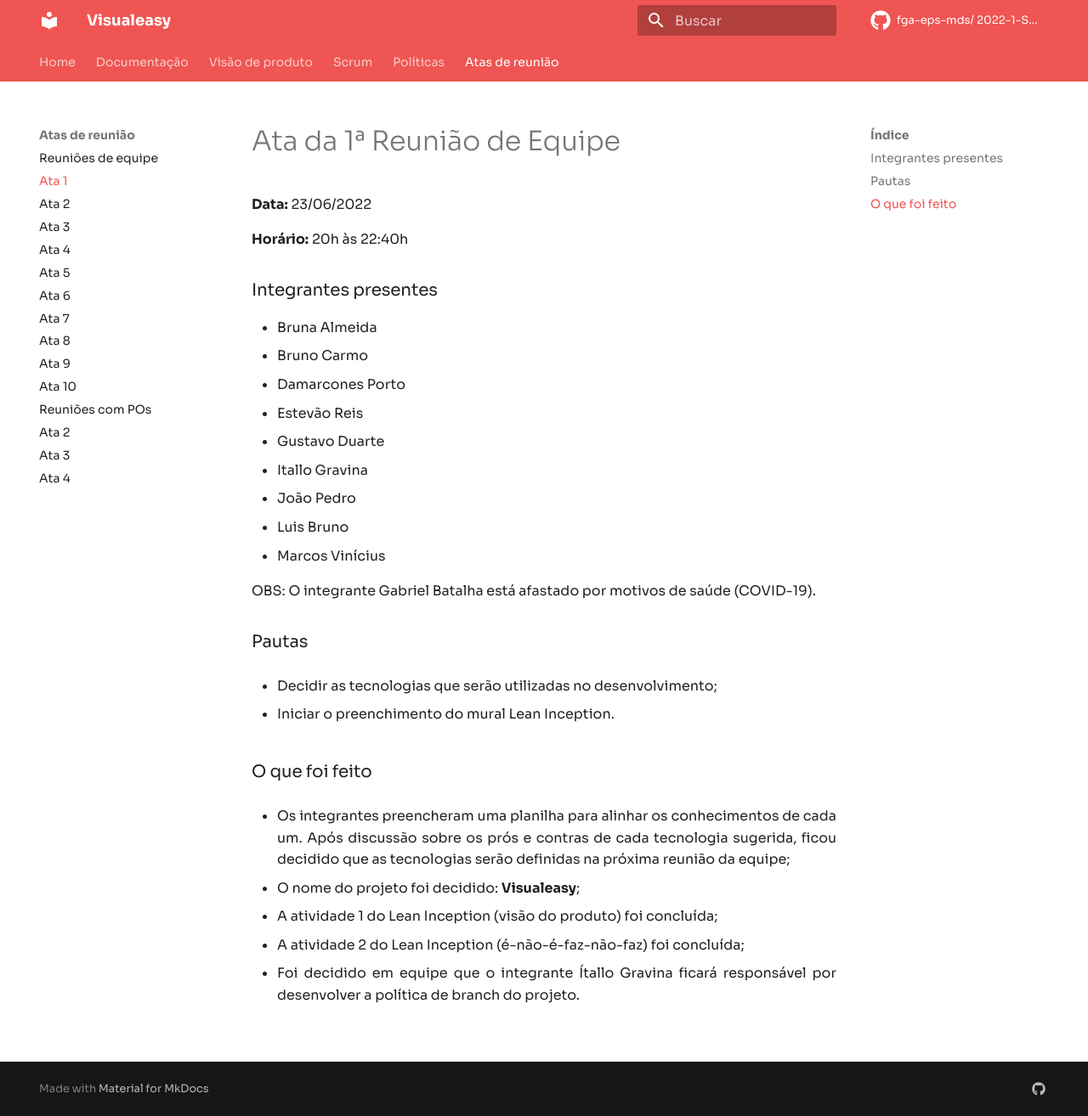
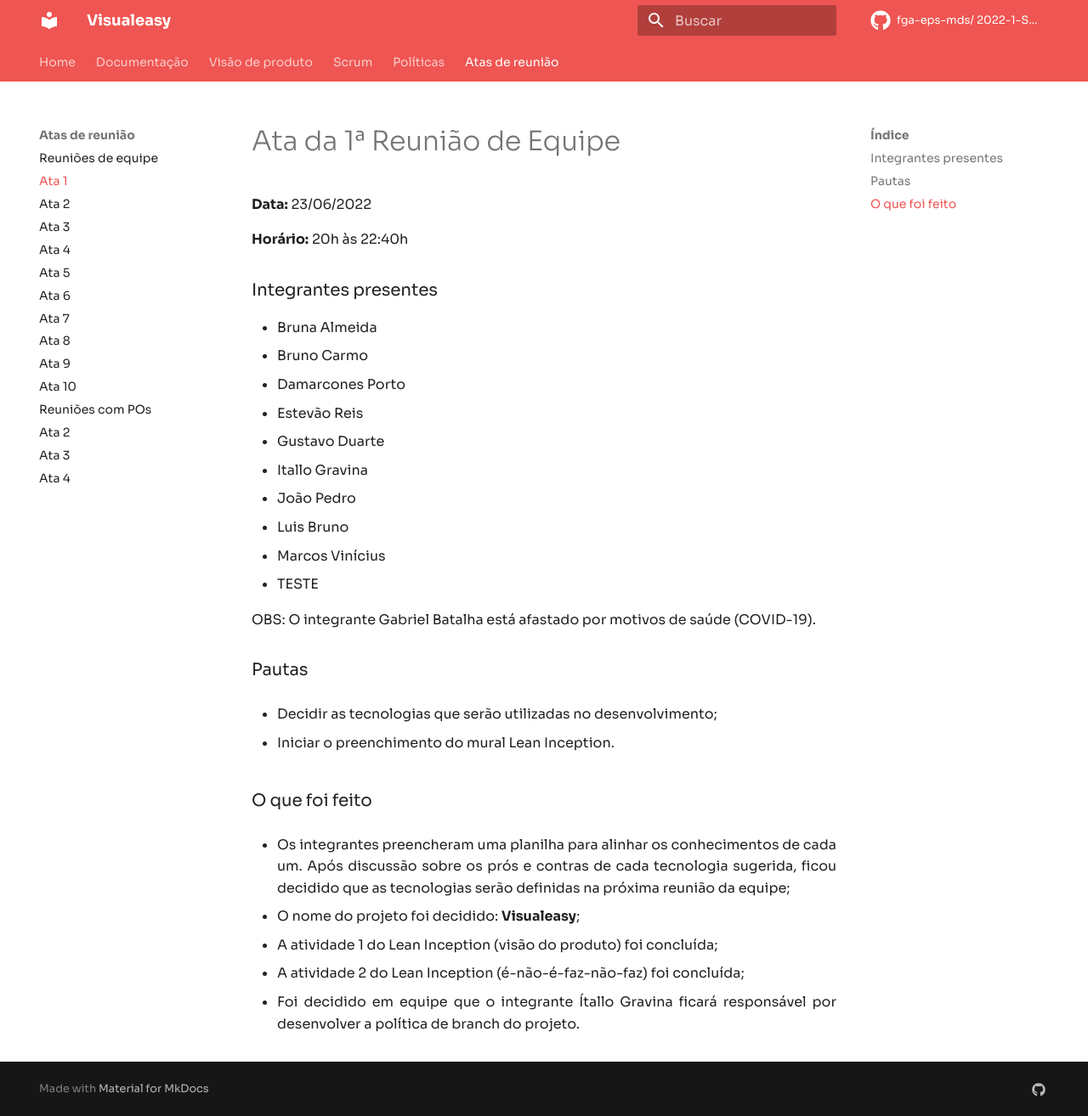
Before and after one commit to fga-eps-mds/2022-1-Visualeasy-Doc, an MkDocs documentation site: the page built from docs/Atas/r1-equipe.md, in a window 1280 px wide and 1314 px high. Shown: the whole window at 85% size. Built offline with MkDocs 1.6.1 and Material for MkDocs 9.7.7, drawn with Linux system fonts in a browser that asks for light colours; comment, search, counter and statistics services are not loaded.

Commit message:
testando a action gh-pages

```diff
--- a/docs/Atas/r1-equipe.md
+++ b/docs/Atas/r1-equipe.md
@@ -13,6 +13,7 @@
 - João Pedro
 - Luis Bruno
 - Marcos Vinícius
+- TESTE
 
 <p align="justify">OBS: O integrante Gabriel Batalha está afastado por motivos de saúde (COVID-19).</p>
 
```
Also changed, not shown: 2 other files.
